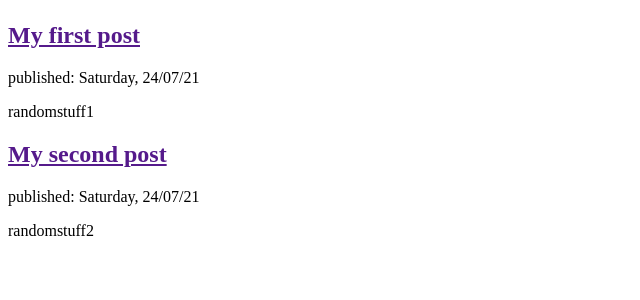
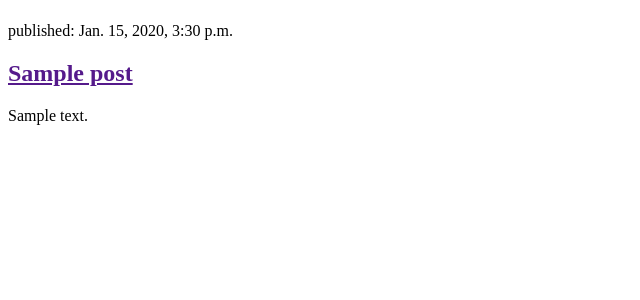
Before and after one commit to ris-cmd/my-first-blog, a Django app: template blog/templates/blog/post_list.html in a window 1280 px wide. Shown: the part 58-358 px from the top of the page, without its empty margins (0-640 px from the left). Run offline with Django 3.2, Linux system fonts and the light colour scheme; the template is opened without the code that fills it: values that come from a table or form of the project are taken from there, others are empty; tables that the repository leaves empty hold one stand-in row (values such as "Sample post"); parts of the project's set-up code (start-up, migrations or seed data) failed here and were passed over.

Commit message:
modified template to display posts from database.

```diff
--- a/blog/templates/blog/post_list.html
+++ b/blog/templates/blog/post_list.html
@@ -7,17 +7,12 @@
         <header>
             <h1><a href="/">My first blog</a></h1>
         </header>
-
+        {% for post in posts %}
         <article>
-            <h2><a href="">My first post</a></h2>
-            <time>published: Saturday, 24/07/21</time>
-            <p>randomstuff1</p>
+            <time>published: {{ post.published_date }}</time>
+            <h2><a href="">{{ post.title }}</a></h2>
+            <p>{{ post.text|linebreaksbr }}</p>
         </article>
-
-        <article>
-            <h2><a href="">My second post</a></h2>
-            <time>published: Saturday, 24/07/21</time>
-            <p>randomstuff2</p>
-        </article>
+        {% endfor %}
     </body>
 </html>
--- a/blog/views.py
+++ b/blog/views.py
@@ -1,6 +1,8 @@
 from django.shortcuts import render
-
+from .models import Post
+from django.utils import timezone
 # Create your views here.
 
 def post_list(request):
-    return render(request, 'blog/post_list.html', {})
+    posts =Post.objects.filter(published_date__lte =timezone.now().order_by('published_date'))
+    return render(request, 'blog/post_list.html', {'posts' =posts})
```
